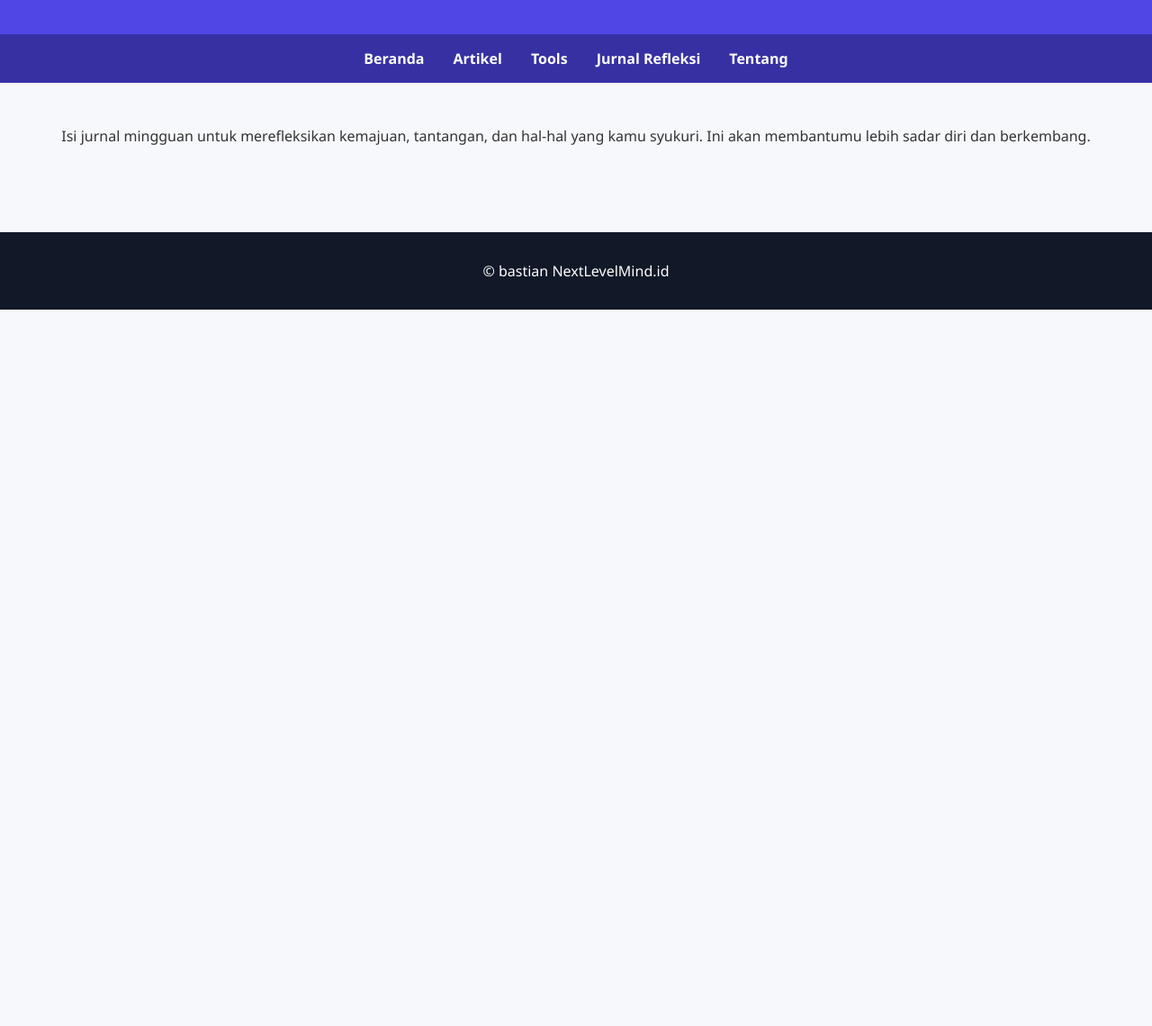
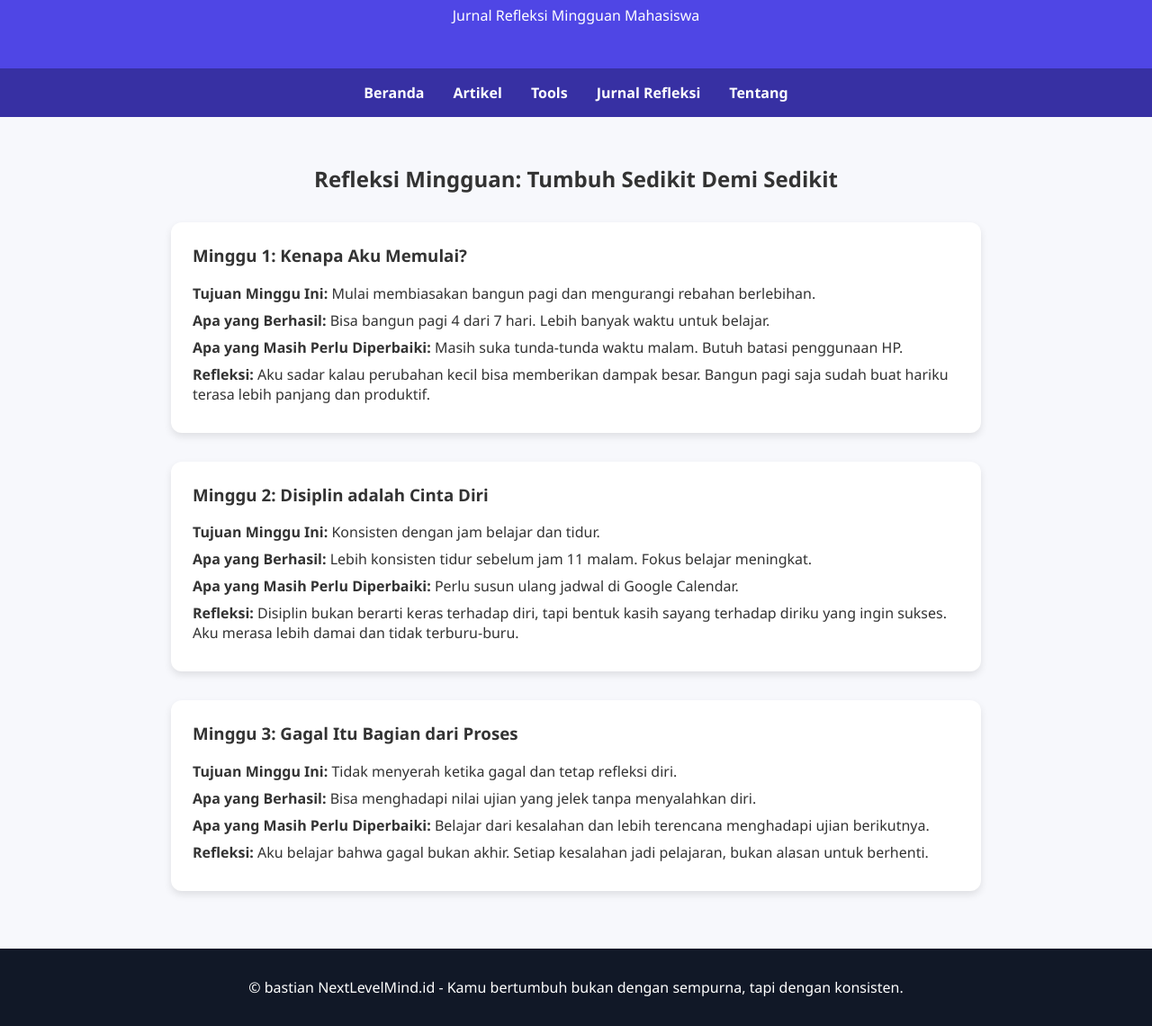
Before and after one commit to bastianpakpahan13/nextlevelmind, a plain HTML site: page refleksi.html in a window 1280 px wide. Shown: the part 112-1252 px from the top of the page at 90% size. Before the commit the page ends 800 px from the top, so only its background shows below. Drawn offline with Linux system fonts and the light colour scheme.

Commit message:
Update refleksi.html

```diff
--- a/refleksi.html
+++ b/refleksi.html
@@ -1,14 +1,72 @@
-
 <!DOCTYPE html>
 <html lang="id">
 <head>
   <meta charset="UTF-8" />
   <meta name="viewport" content="width=device-width, initial-scale=1.0" />
-  <title>Refleksi - NextLevelMind.id</title>
-  <link rel="stylesheet" href="style.css" />
+  <title>Jurnal Refleksi - NextLevelMind.id</title>
+  <style>
+    body {
+      font-family: 'Segoe UI', sans-serif;
+      margin: 0;
+      padding: 0;
+      background-color: #f7f8fc;
+      color: #333;
+    }
+    header {
+      background-color: #4f46e5;
+      color: white;
+      padding: 2rem;
+      text-align: center;
+    }
+    nav {
+      background-color: #3730a3;
+      color: white;
+      display: flex;
+      justify-content: center;
+      padding: 1rem;
+      gap: 2rem;
+    }
+    nav a {
+      color: white;
+      text-decoration: none;
+      font-weight: bold;
+    }
+    .container {
+      padding: 2rem;
+      max-width: 900px;
+      margin: auto;
+    }
+    h2 {
+      text-align: center;
+      margin-bottom: 2rem;
+    }
+    .refleksi-card {
+      background-color: white;
+      border-radius: 12px;
+      box-shadow: 0 4px 8px rgba(0, 0, 0, 0.1);
+      padding: 1.5rem;
+      margin-bottom: 2rem;
+    }
+    .refleksi-card h3 {
+      margin-top: 0;
+    }
+    .refleksi-card p {
+      margin: 0.5rem 0;
+    }
+    footer {
+      background-color: #111827;
+      color: white;
+      text-align: center;
+      padding: 1rem;
+    }
+  </style>
 </head>
 <body>
-  <header><h1>Jurnal Refleksi</h1></header>
+  <header>
+    <h1>NextLevelMind.id</h1>
+    <p>Jurnal Refleksi Mingguan Mahasiswa</p>
+  </header>
+
   <nav>
     <a href="index.html">Beranda</a>
     <a href="artikel.html">Artikel</a>
@@ -16,9 +74,37 @@
     <a href="refleksi.html">Jurnal Refleksi</a>
     <a href="tentang.html">Tentang</a>
   </nav>
-  <section class="content">
-    <p>Isi jurnal mingguan untuk merefleksikan kemajuan, tantangan, dan hal-hal yang kamu syukuri. Ini akan membantumu lebih sadar diri dan berkembang.</p>
-  </section>
-  <footer><p>© bastian NextLevelMind.id</p></footer>
+
+  <div class="container">
+    <h2>Refleksi Mingguan: Tumbuh Sedikit Demi Sedikit</h2>
+
+    <div class="refleksi-card">
+      <h3>Minggu 1: Kenapa Aku Memulai?</h3>
+      <p><strong>Tujuan Minggu Ini:</strong> Mulai membiasakan bangun pagi dan mengurangi rebahan berlebihan.</p>
+      <p><strong>Apa yang Berhasil:</strong> Bisa bangun pagi 4 dari 7 hari. Lebih banyak waktu untuk belajar.</p>
+      <p><strong>Apa yang Masih Perlu Diperbaiki:</strong> Masih suka tunda-tunda waktu malam. Butuh batasi penggunaan HP.</p>
+      <p><strong>Refleksi:</strong> Aku sadar kalau perubahan kecil bisa memberikan dampak besar. Bangun pagi saja sudah buat hariku terasa lebih panjang dan produktif.</p>
+    </div>
+
+    <div class="refleksi-card">
+      <h3>Minggu 2: Disiplin adalah Cinta Diri</h3>
+      <p><strong>Tujuan Minggu Ini:</strong> Konsisten dengan jam belajar dan tidur.</p>
+      <p><strong>Apa yang Berhasil:</strong> Lebih konsisten tidur sebelum jam 11 malam. Fokus belajar meningkat.</p>
+      <p><strong>Apa yang Masih Perlu Diperbaiki:</strong> Perlu susun ulang jadwal di Google Calendar.</p>
+      <p><strong>Refleksi:</strong> Disiplin bukan berarti keras terhadap diri, tapi bentuk kasih sayang terhadap diriku yang ingin sukses. Aku merasa lebih damai dan tidak terburu-buru.</p>
+    </div>
+
+    <div class="refleksi-card">
+      <h3>Minggu 3: Gagal Itu Bagian dari Proses</h3>
+      <p><strong>Tujuan Minggu Ini:</strong> Tidak menyerah ketika gagal dan tetap refleksi diri.</p>
+      <p><strong>Apa yang Berhasil:</strong> Bisa menghadapi nilai ujian yang jelek tanpa menyalahkan diri.</p>
+      <p><strong>Apa yang Masih Perlu Diperbaiki:</strong> Belajar dari kesalahan dan lebih terencana menghadapi ujian berikutnya.</p>
+      <p><strong>Refleksi:</strong> Aku belajar bahwa gagal bukan akhir. Setiap kesalahan jadi pelajaran, bukan alasan untuk berhenti.</p>
+    </div>
+  </div>
+
+  <footer>
+    <p>© bastian NextLevelMind.id - Kamu bertumbuh bukan dengan sempurna, tapi dengan konsisten.</p>
+  </footer>
 </body>
 </html>
```
